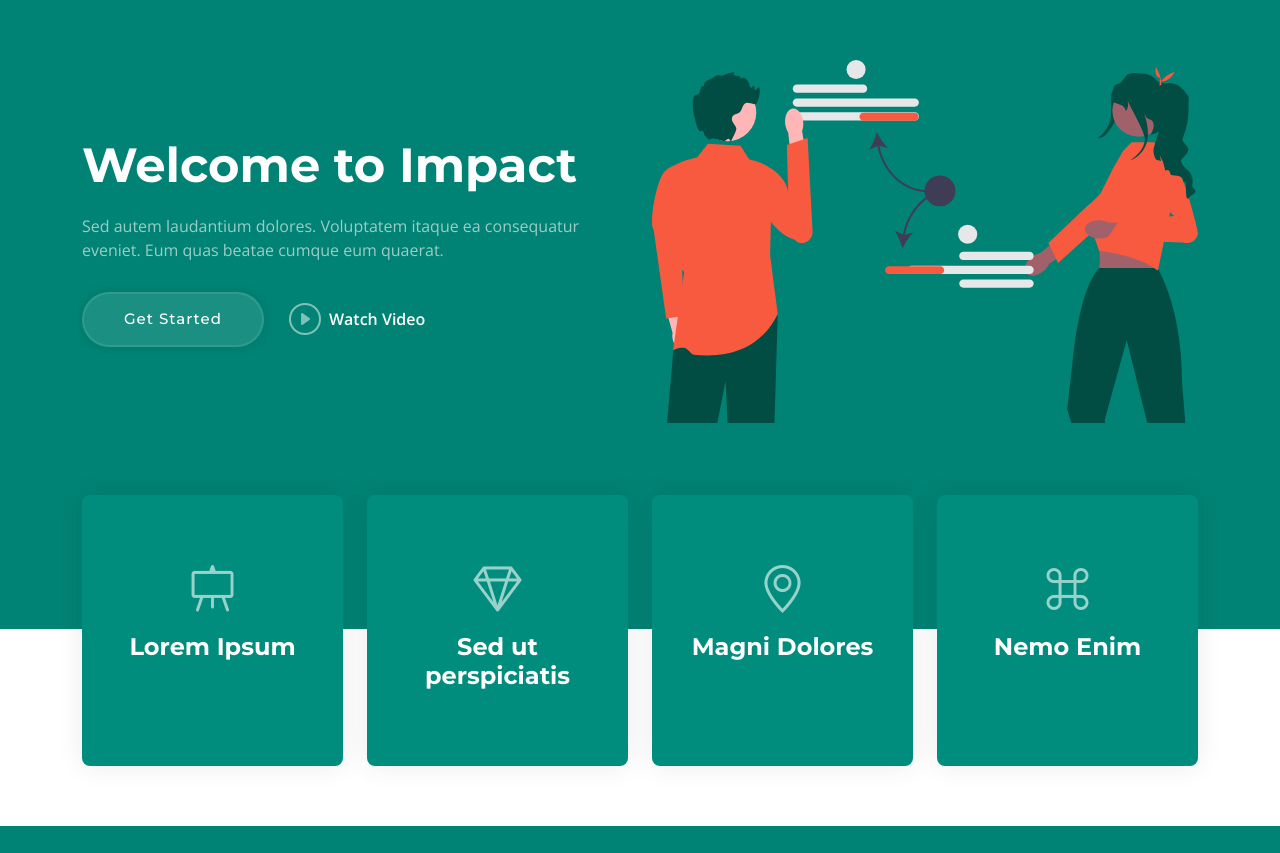
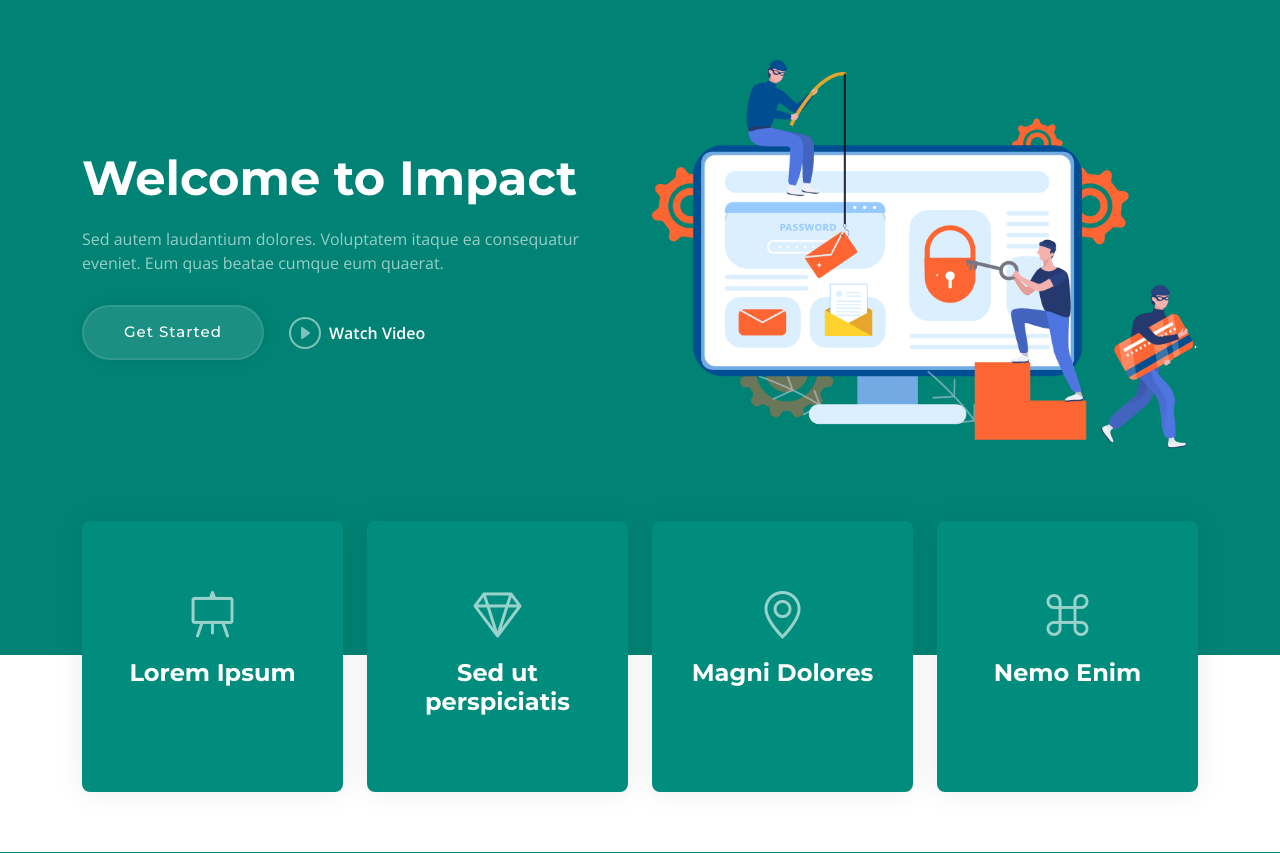
Before and after one commit to sushantpatil5198/CryptoKnight, a Django app: page / in a window 1280 px wide. Shown: the part 130-983 px from the top of the page. Run offline with Django 4.2, Linux system fonts and the light colour scheme; some libraries are stand-ins or nearby versions.

Commit message:
change: new img in hero section

```diff
--- a/src/templates/index.html
+++ b/src/templates/index.html
@@ -15,7 +15,7 @@
           </div>
         </div>
         <div class="col-lg-6 order-1 order-lg-2">
-          <img src="/static/assets/img/hero-img.svg" class="img-fluid" alt="" data-aos="zoom-out" data-aos-delay="100">
+          <img src="/static/assets/img/hero.png" class="img-fluid" alt="" data-aos="zoom-out" data-aos-delay="100">
         </div>
       </div>
     </div>
```
Also changed, not shown: src/static/assets/img/hero.png (added).
